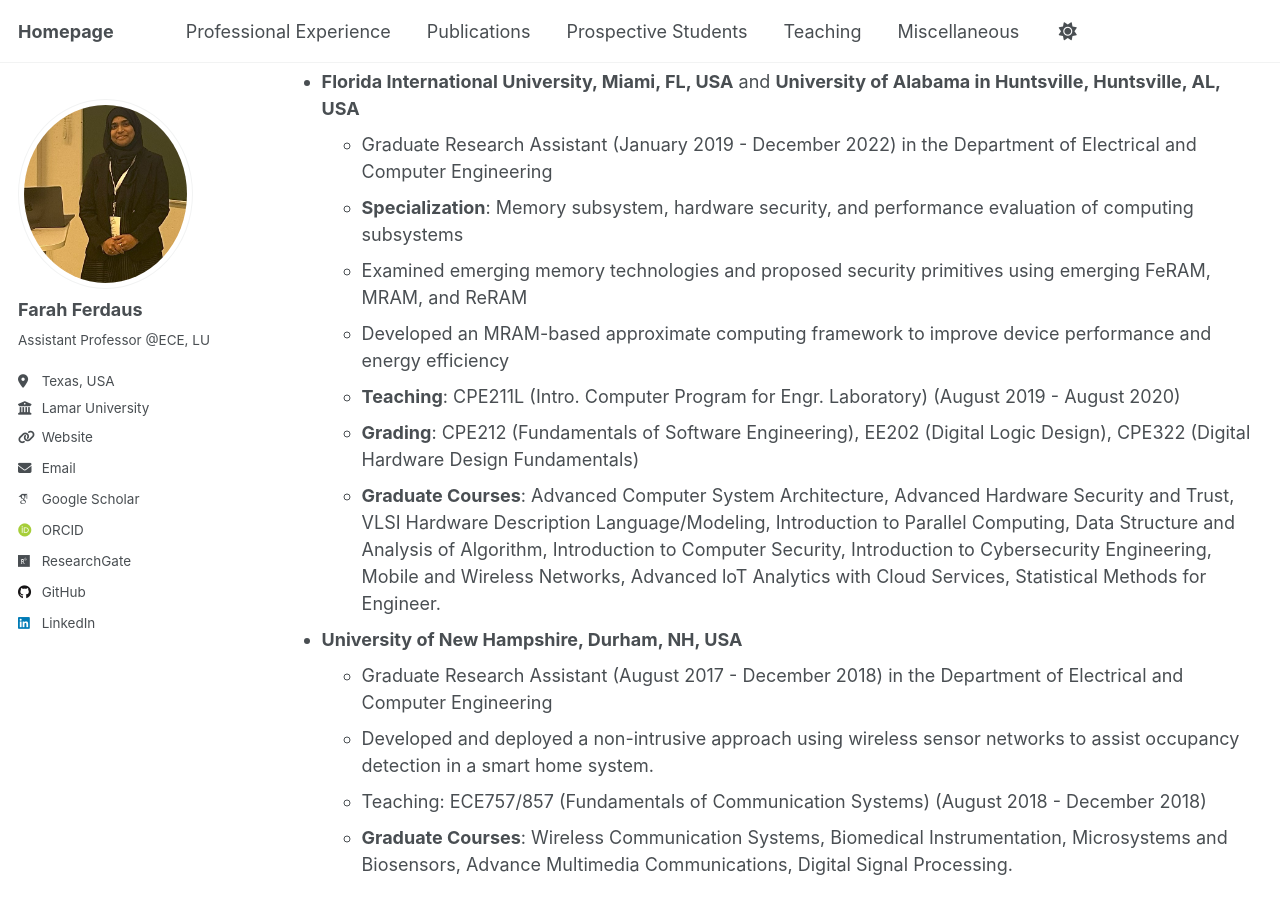
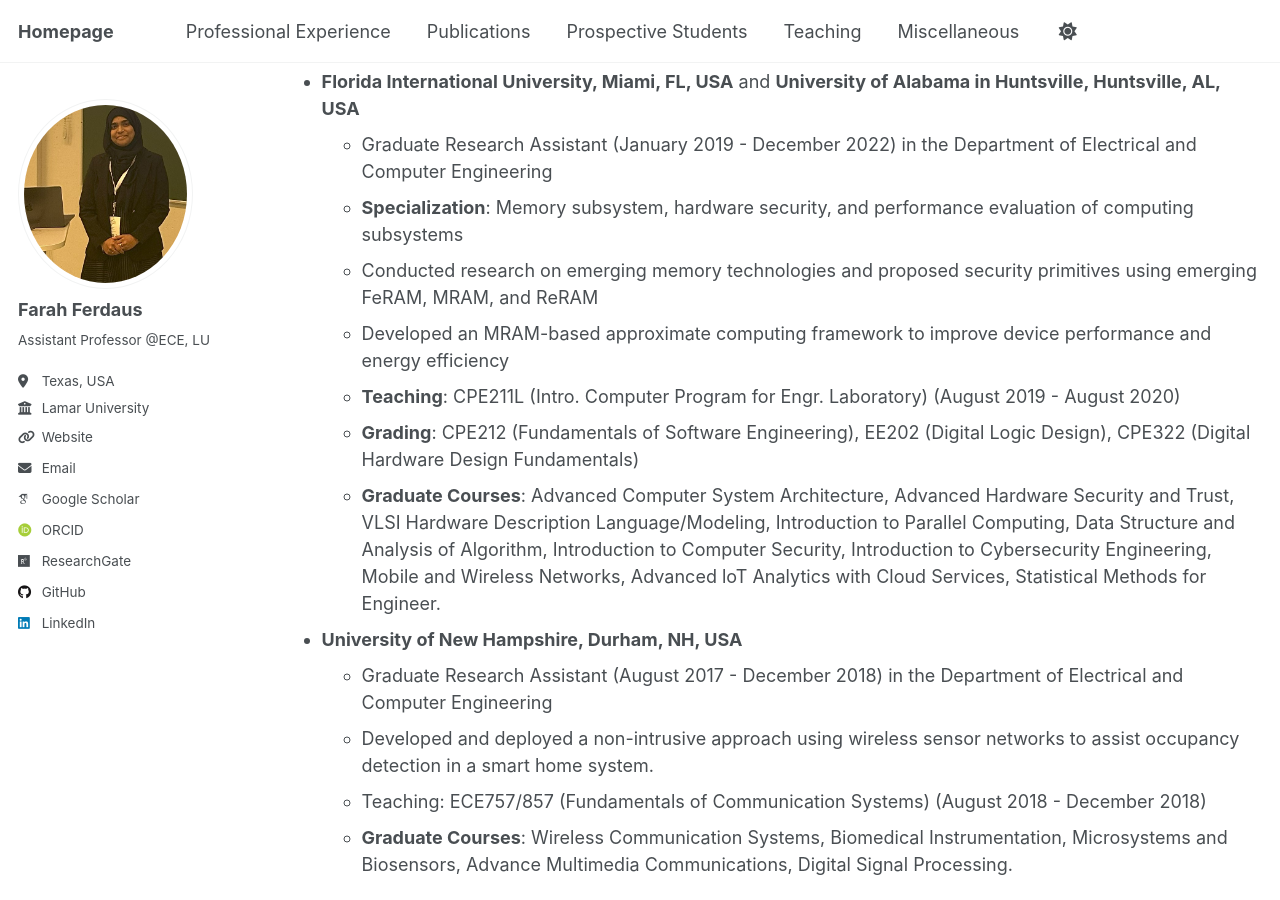
Before and after one commit to fferdaus/fferdaus.github.io, a Jekyll site: the page built from _pages/experience.md, in a window 1280 px wide and 900 px high, scrolled down 734 px. Built offline with Jekyll 4.4.1, drawn with Linux system fonts in a browser that asks for light colours; some web fonts are replaced.

Commit message:
Update experience.md

```diff
--- a/_pages/experience.md
+++ b/_pages/experience.md
@@ -36,7 +36,7 @@ redirect_from:
 - **Florida International University, Miami, FL, USA**  and  **University of Alabama in Huntsville, Huntsville, AL, USA**
   * Graduate Research Assistant (January 2019 - December 2022) in the Department of Electrical and Computer Engineering
   * **Specialization**: Memory subsystem, hardware security, and performance evaluation of computing subsystems
-  * Examined emerging memory technologies and proposed security primitives using emerging FeRAM, MRAM, and ReRAM
+  * Conducted research on emerging memory technologies and proposed security primitives using emerging FeRAM, MRAM, and ReRAM
   * Developed an MRAM-based approximate computing framework to improve device performance and energy efficiency
   * **Teaching**: CPE211L (Intro. Computer Program for Engr. Laboratory) (August 2019 - August 2020)
   * **Grading**: CPE212 (Fundamentals of Software Engineering), EE202 (Digital Logic Design), CPE322 (Digital Hardware Design Fundamentals)
```
